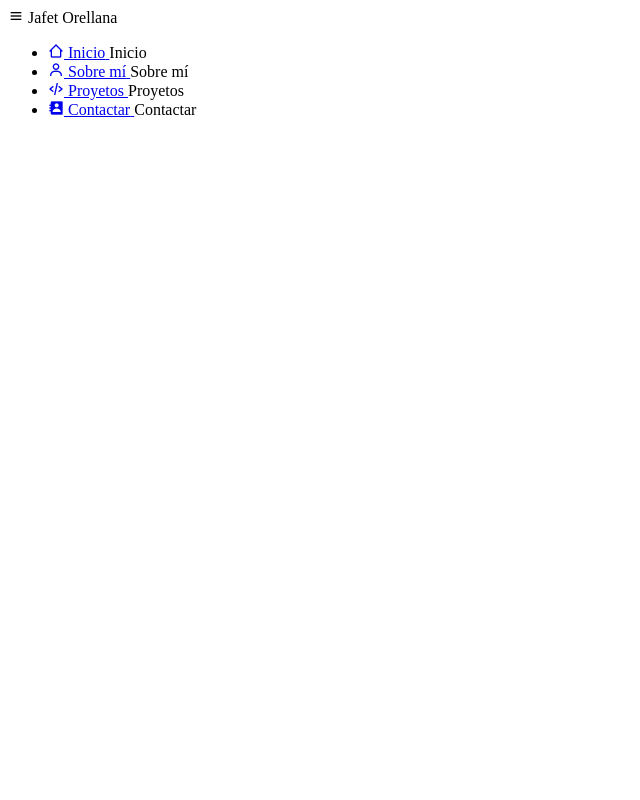
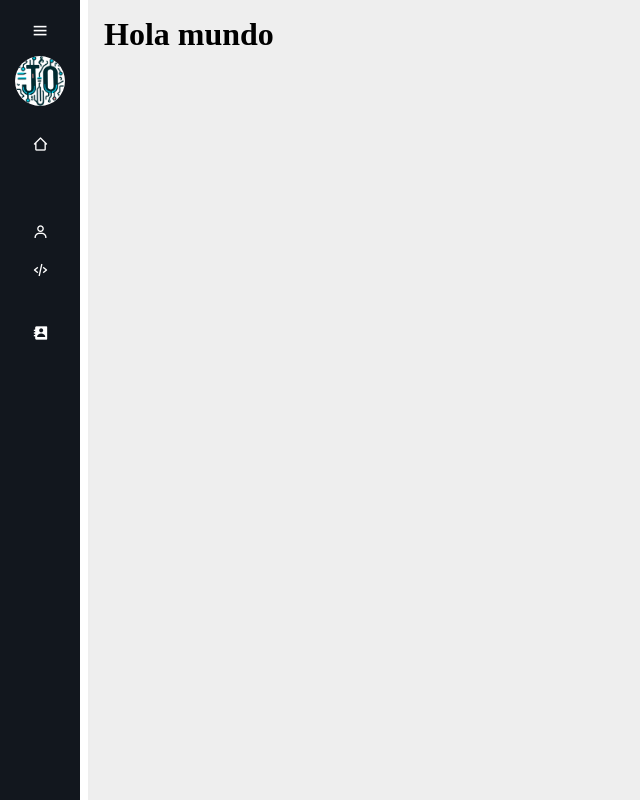
Before and after one commit to JafetOrellana/JafetOrellana.github.io, a plain HTML site: page index.html in a window 1280 px wide. Shown: the whole page, without its empty margins (0-640 px from the left). Drawn offline with nearby package versions, Linux system fonts and the light colour scheme.

Commit message:
Estructura Inicial nav

```diff
--- a/index.html
+++ b/index.html
@@ -10,41 +10,59 @@
 <body>
     <div class="sidebar">
         <div class="top">
-            <div class="logo">
-                <i class="bx bx-menu" id="btn"></i>
+            <div class="me">
                 <span>Jafet Orellana</span>
             </div>
+            <i class="bx bx-menu" id="btn"></i>
         </div>
+            <div class="logo1">
+                <img src="logo.png" alt="logo" class="logo-img">
+
+            </div>
         <ul>
             <li>
                 <a href="#">
                     <i class='bx bx-home-alt-2'></i>
-                    <span>Inicio</span>
+                    <span class="nav-item">Inicio</span>
                 </a>
                 <span class="tooltip">Inicio</span>
             </li>
             <li>
                 <a href="#">
                     <i class='bx bx-user'></i>
-                    <span>Sobre mí</span>
+                    <span class="nav-item">Sobre mí</span>
                 </a>
                 <span class="tooltip">Sobre mí</span>
             </li>
             <li>
                 <a href="#">
                     <i class='bx bx-code-alt' ></i>
-                    <span>Proyetos</span>
+                    <span class="nav-item">Proyetos</span>
                 </a>
                 <span class="tooltip">Proyetos</span>
             </li>
             <li>
                 <a href="#">
                     <i class='bx bxs-contact' ></i>
-                    <span>Contactar</span>
+                    <span class="nav-item">Contactar</span>
                 </a>
                 <span class="tooltip">Contactar</span>
             </li>
         </ul>
     </div>
+
+    <div class="main-content">
+       <div class="container">
+        <h1>Hola mundo</h1>
+       </div>
+    </div>
 </body>
+<script>
+    let btn = document.querySelector('#btn');
+    let sidebar = document.querySelector('.sidebar')
+
+    btn.onclick = function () {
+        sidebar.classList.toggle('active');
+    };
+</script>
 </html>
--- a/style.css
+++ b/style.css
@@ -0,0 +1,140 @@
+* {
+    margin: 0;
+    padding: 0;
+    box-sizing: border-box;
+
+}
+
+.logo-img{
+    width: 50px;
+    border-radius: 100%;
+    background-color: rgb(255, 255, 255);
+}
+
+.sidebar{
+    position: absolute;
+    top: 0;
+    left: 0;
+    height: 100vh;
+    width: 80px;
+    background-color: #12171e;
+    padding: 0.4rem 0.8rem;
+    transition: all 0.5s ease;
+}
+
+
+.sidebar.active ~ .main-content {
+    left: 250px;
+    width: calc(100% -250px);
+}
+
+.sidebar.active{
+    width: 250px;
+}
+
+.sidebar #btn {
+    position: absolute;
+    color: #fff;
+    top: .4rem;
+    left: 50%;
+    font-size: 1.2rem;
+    line-height: 50px;
+    transform: translateX(-50%);
+    cursor: pointer;
+}
+
+.sidebar.active #btn {
+    left: 90%;
+}
+
+.sidebar .top .me{
+    color: #fff;
+    display: flex;
+    height: 50px;
+    width: 100%;
+    align-items: center;
+    pointer-events: none;
+    opacity: 0;
+}
+
+.sidebar.active .top .me {
+    opacity: 1;
+}
+
+.top .me i {
+    font-size: 2rem;
+    margin-right: 5px;
+}
+.logo1{
+    display: flex;
+    justify-content: center;
+}
+.sidebar ul li {
+    position: relative;
+    list-style-type: none;
+    height: 50px;
+    width: 90%;
+    margin: 0.8rem auto;
+    line-height: 50px;
+}
+
+.sidebar ul li a {
+    color: #fff;
+    display: flex;
+    align-items: center;
+    text-decoration: none;
+    border-radius: 0.8rem;
+}
+
+.sidebar ul li a:hover {
+    background-color: #fff;
+    color: #12171e;
+}
+
+.sidebar ul li a i {
+    min-width: 50px;
+    text-align: center;
+    height: 50px;
+    border-radius: 12px;
+    line-height: 50px;
+}
+
+.sidebar .nav-item{
+    opacity: 0;
+}
+
+.sidebar.active .nav-item{
+    opacity: 1;
+}
+
+.sidebar ul li .tooltip{
+    position: absolute;
+    left: 125px;
+    top: 50%;
+    transform: translate(-50%,-50%);
+    box-shadow: 0 0.5rem 0.8rem rgba(0, 0, 0, 0.2);
+    border-radius: .6rem;
+    padding: .4rem 1.2rem;
+    line-height: 1.8rem;
+    z-index: 20;
+    opacity: 0;
+}
+
+.sidebar ul li:hover .tooltip{
+    opacity: 1;
+}
+
+.sidebar.active ul li .tooltip{
+    display: none;
+}
+
+.main-content{
+    position: relative;
+    background-color: #eee;
+    min-height: 100vh;
+    top: 0;
+    left: 88px;
+    transition: all 0.5s ease;
+    width: calc(100% - 80px);
+    padding: 1rem;
+}
```
Also changed, not shown: logo.png (added).
